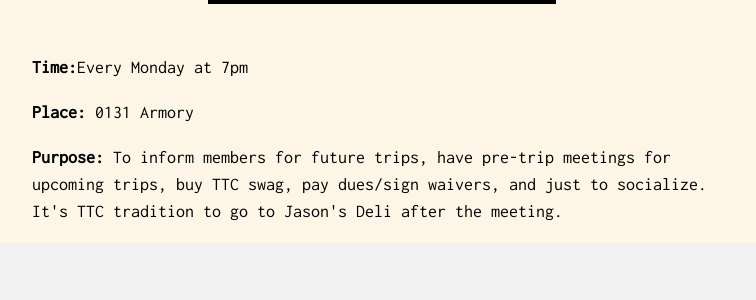
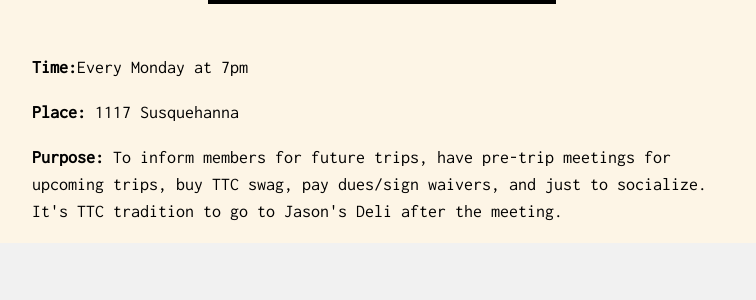
Before and after one commit to terrapintrailUMD/TTC, a PHP site: page /about.html in a window 1280 px wide. Shown: the part 1028-1328 px from the top of the page, without its empty margins (258-1014 px from the left). Run offline with PHP 8.4, Linux system fonts and the light colour scheme.

Commit message:
Changed location

```diff
--- a/about.html
+++ b/about.html
@@ -60,7 +60,7 @@ body, html {
   <div class="w3-content" style="max-width:700px">
     <h5 class="w3-center w3-padding-645"><span class="w3-tag w3-wide">WHEN/WHERE DO WE MEET?</span></h5>
     <p><strong>Time:</strong>Every Monday at 7pm</p>
-    <p><strong>Place:</strong> 0131 Armory</p>
+    <p><strong>Place:</strong> 1117 Susquehanna</p>
 	<p><strong>Purpose:</strong> To inform members for future trips, have pre-trip meetings for upcoming trips, buy TTC swag, pay dues/sign waivers, and just to socialize. It's TTC tradition to go to Jason's Deli after the meeting.</p>
   </div>
 </div>
--- a/index.php
+++ b/index.php
@@ -85,7 +85,7 @@ body, html {
 
 <div class="w3-display-middle w3-center">
     <span class="w3-text-white" style="font-size:5vw">Terrapin<br>Trail Club<br></span>
-	<span class="w3-text-red" style="font-size:3vw">First Meeting: September 10th at 7pm in Armory 0131</span>
+	<span class="w3-text-red" style="font-size:3vw">First Meeting: September 10th at 7pm in Susquehanna 1117<br>THE ROOM IS DIFFERENT FROM LAST SEMESTER</span>
   </div>
 
 
```
